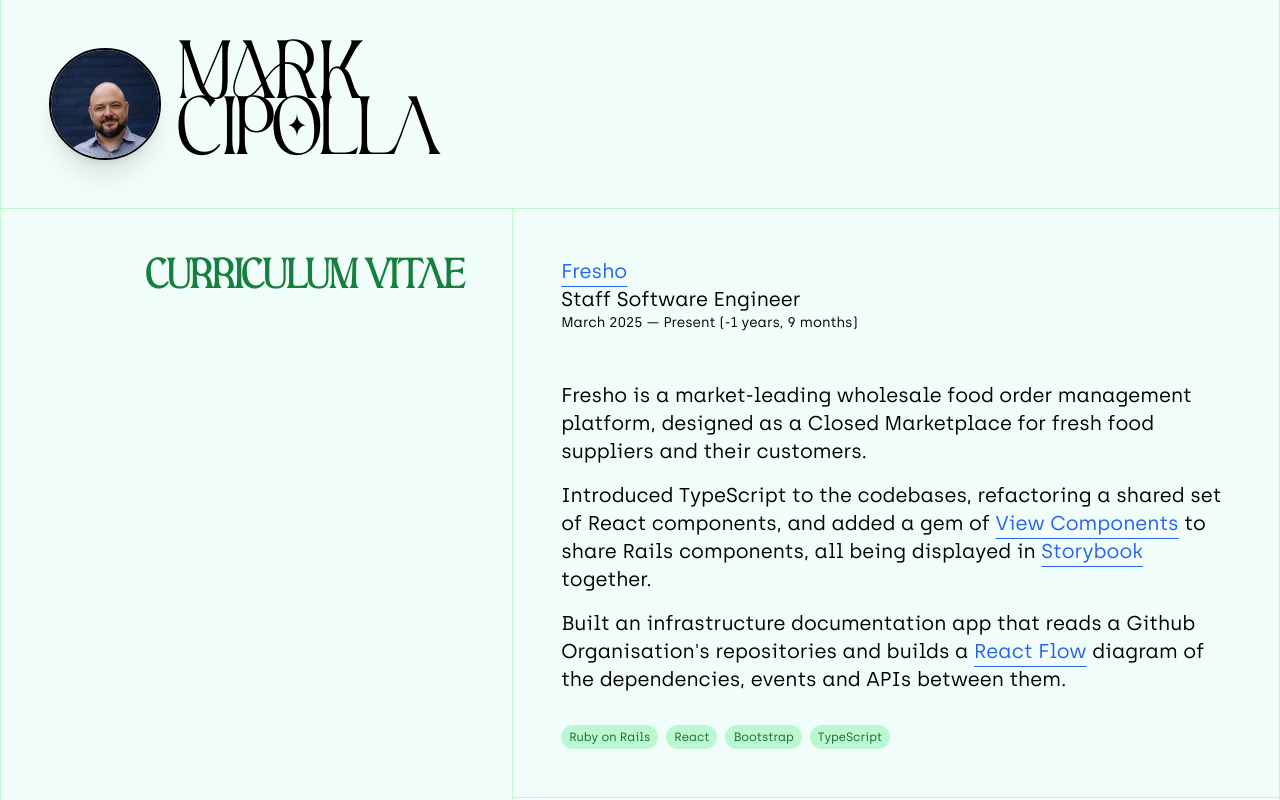
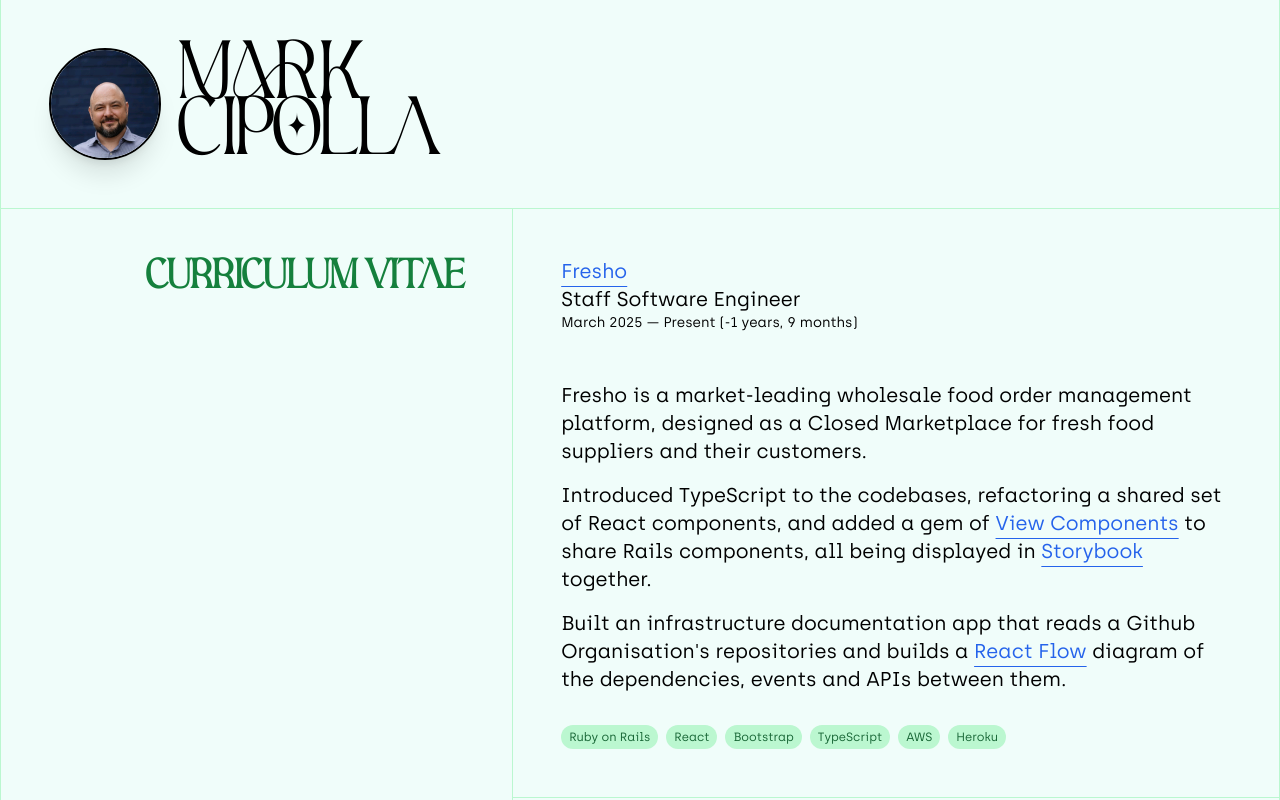
Before and after one commit to markcipolla/markcipolla.com, a Next.js app: page /cv in a window 1280 px wide. Shown: the top 800 px of the page. Built offline with nearby package versions, Linux system fonts and the light colour scheme.

Commit message:
update fresho's capabilities

```diff
--- a/src/app/cv/page.tsx
+++ b/src/app/cv/page.tsx
@@ -18,7 +18,7 @@
     role: "Staff Software Engineer",
     started: "March 2025",
     ended: null,
-    capabilities: ["Ruby on Rails", "React", "Bootstrap", "TypeScript"],
+    capabilities: ["Ruby on Rails", "React", "Bootstrap", "TypeScript", "AWS", "Heroku"],
     description: `
 Fresho is a market-leading wholesale food order management platform, designed as a Closed Marketplace for fresh food suppliers and their customers.
 
```
